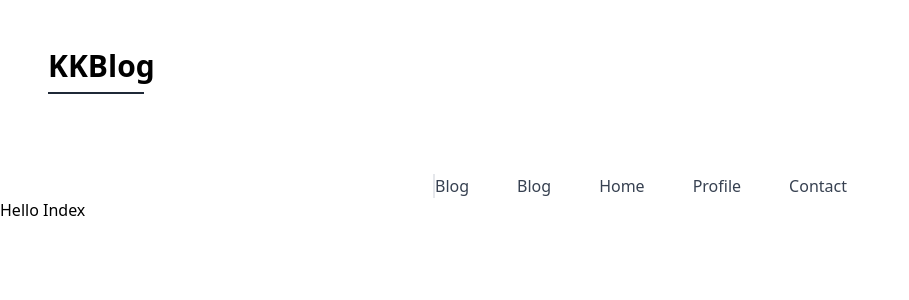
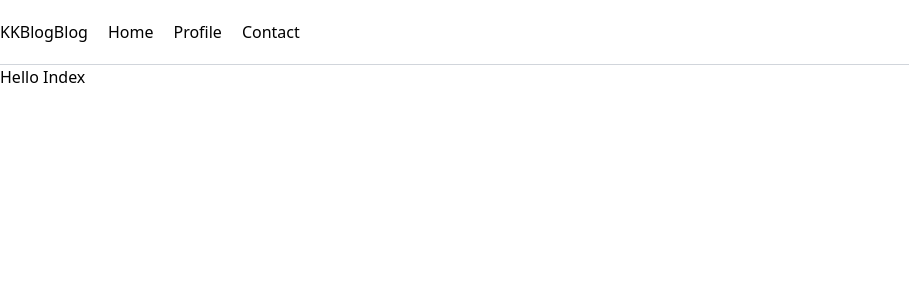
Before and after one commit to nasuka7/My_portfolio_and_blog, a Next.js app: page / in a window 1280 px wide. Shown: the top 300 px of the page, without its empty margins (0-909 px from the left). Built offline with nearby package versions, Linux system fonts and the light colour scheme.

Commit message:
Add header.tsx

```diff
--- a/src/components/Headbar.tsx
+++ b/src/components/Headbar.tsx
@@ -3,25 +3,24 @@ import { FunctionComponent } from 'react';
 
 const Headbar: FunctionComponent = () => {
   return (
-    <div>
-      <div className="font-bold text-3xl ml-12 mt-12 border-b-2 border-double border-gray-800 w-24 pb-2">
-        KKBlog
+    <div className="max-w-7xl flex mx-auto py-5 border-b border-gray-300">
+      <div className="flex justify-between">
+        <div className="">
+          <Link href="/">KKBlog</Link>
         </div>
-      <div className="flex justify-center pt-20 space-x-32 md:space-x-12 text-gray-700">
-        <div className="hover:text-blue-700 active:bg-gray-300 border-l-2">
+        <div className="flex flex-row">
+          <div className="pr-5">
             <Link href="/blog">Blog</Link>
           </div>
-        <div>
-          <Link href="/blog">Blog</Link>
-        </div>
-        <div className="">
+          <div className="pr-5">
             <Link href="/">Home</Link>
           </div>
-        <div>
+          <div className="pr-5">
             <Link href="/profile">Profile</Link>
           </div>
-        <div>
+          <div className="pr-5">
             <Link href="/contact">Contact</Link>
+          </div>
         </div>
       </div>
     </div>
```
Lines whose indentation alone changed are shown as unchanged.
